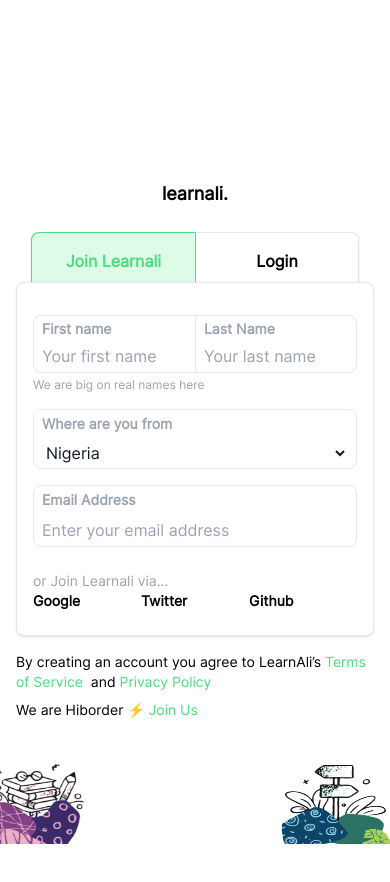
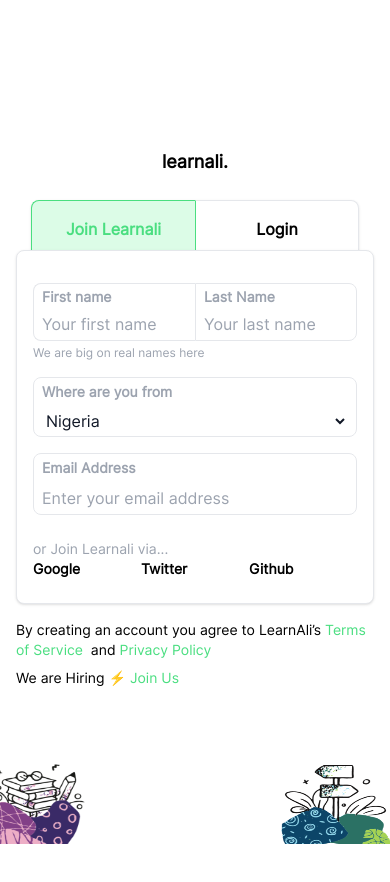
Before and after one commit to tobiadiks/edtech, a Next.js app: page /auth/signup in a window 390 px wide. Shown: the top 882 px of the page. Built offline with nearby package versions, Linux system fonts and the light colour scheme.

Commit message:
login page changes

```diff
--- a/next.config.js
+++ b/next.config.js
@@ -3,10 +3,3 @@
 module.exports = {
   reactStrictMode: true,
 }
-
-module.exports = withImageLoader({
-reactStrictMode:true,
-env:{
-  NEXT_PUBLIC_IMAGE_DOMAIN: 'https://res.cloudinary.com'
-}
-})
--- a/package.json
+++ b/package.json
@@ -14,7 +14,6 @@
     "@nivo/pie": "^0.78.0",
     "axios": "^0.25.0",
     "next": "12.0.9",
-    "next-image-loader": "^2.0.6",
     "react": "17.0.2",
     "react-dom": "17.0.2",
     "react-hook-form": "^7.27.1",
--- a/pages/auth/login.tsx
+++ b/pages/auth/login.tsx
@@ -113,7 +113,7 @@
         By creating an account you agree to LearnAli’s <span className="text-green-400">Terms of Service</span>&nbsp;
 and <span className="text-green-400">Privacy Policy</span>
         </div>
-        <div className="my-2 text-sm">We are Hiborder ⚡️ <span className="text-green-400">Join Us</span></div>
+        <div className="my-2 text-sm">We are Hiring ⚡️ <span className="text-green-400">Join Us</span></div>
 
       </div>
 {/* <div className="fixed bottom-0 left-0">
--- a/pages/auth/signup.tsx
+++ b/pages/auth/signup.tsx
@@ -137,12 +137,12 @@
           </div>
         </div>
       </form>
-      <div className="w-full mx-auto md:w-1/2 lg:w-1/3">
+      <div className="w-full mb-16 md:mb-0 mx-auto md:w-1/2 lg:w-1/3">
       <div className="my-2 text-sm">
         By creating an account you agree to LearnAli’s <span className="text-green-400">Terms of Service</span>&nbsp;
 and <span className="text-green-400">Privacy Policy</span>
         </div>
-        <div className="my-2 text-sm">We are Hiborder ⚡️ <span className="text-green-400">Join Us</span></div>
+        <div className="my-2 text-sm">We are Hiring ⚡️ <span className="text-green-400">Join Us</span></div>
 
       </div>
 <div className="fixed bottom-0 left-0">
```
